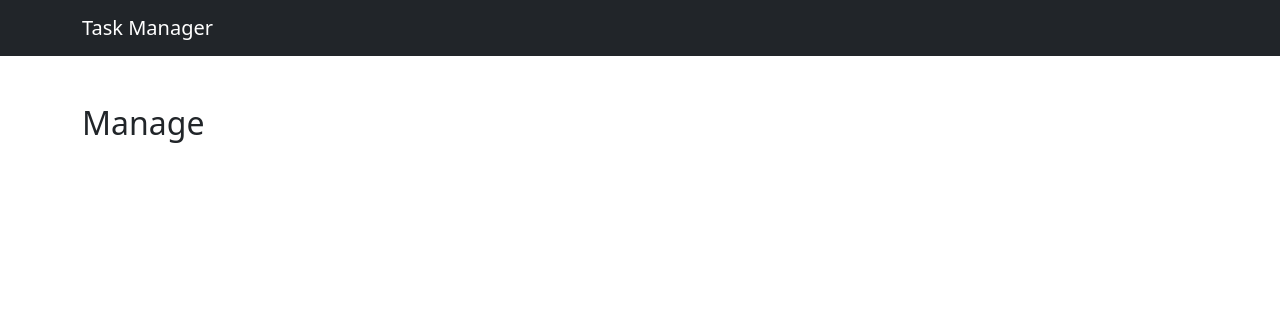
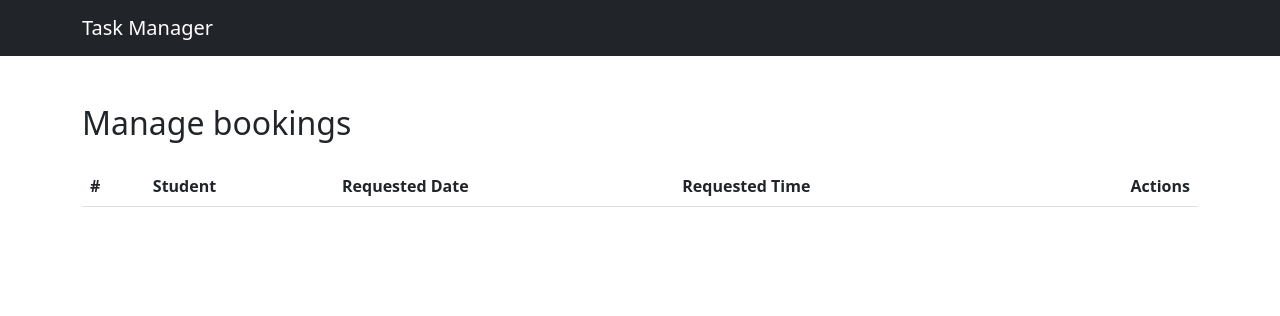
Before and after one commit to yonna-k/CodeTutors, a Django app: template tutorials/templates/manage_bookings.html in a window 1280 px wide. Shown: the top 316 px of the page. Run offline with Django 3.2, Linux system fonts and the light colour scheme; the template is opened without the code that fills it, so the values that code supplies are empty; some libraries are stand-ins or nearby versions.

Commit message:
Use seeded data for students, tutors, booking templates (no Lesson yet)

```diff
--- a/tutorials/templates/manage_bookings.html
+++ b/tutorials/templates/manage_bookings.html
@@ -1,16 +1,32 @@
 {% extends 'manage_entities.html' %}
-    <!-- TODO: fill out similar to manage_users-->
 
 {% block entity_type %}
-
+    bookings
 {% endblock %}
 
 
 {% block table_headers %}
-
+    <th scope="col">#</th>
+    <th scope="col">Student</th>
+    <th scope="col">Requested Date</th>
+    <th scope="col">Requested Time</th>
+    <th scope="col" class="text-end">Actions</th>
 {% endblock %}
 
 
 {% block table_rows %}
-
+    {% for booking in bookings %}
+    <tr>
+        <th scope="col">n</th>
+        <td>{{booking.student.username}}</td>
+        <td>{{booking.date}}</td>
+        <td>{{booking.time}}</td>
+        <!--TODO: add urls with a-href for buttons to function later-->
+        <td class="text-end">
+            <a href="#" class="btn btn-sm btn-outline-primary"><i class="bi bi-eye-fill"></i></a>
+            <a href="#" class="btn btn-sm btn-outline-warning"><i class="bi bi-pencil-fill"></i></a>
+            <a href="#" class="btn btn-sm btn-outline-danger"><i class="bi bi-trash-fill"></i></a>
+        </td>
+    </tr>
+    {% endfor %}
 {% endblock %}
--- a/tutorials/templates/manage_entities.html
+++ b/tutorials/templates/manage_entities.html
@@ -2,7 +2,7 @@
 
 {% block content %}
 <div class="container mt-5">
-    <h2 class="mb-4">Manage {% block entity_type %}{{entity_type}}{% endblock %}</h2>
+    <h2 class="mb-4">Manage {% block entity_type %}{{entity_name}}{% endblock %}</h2>
     <table class="table table-striped table-hover">
         <thead>
         <tr>
--- a/tutorials/templates/manage_users.html
+++ b/tutorials/templates/manage_users.html
@@ -1,7 +1,6 @@
 {% extends 'manage_entities.html' %}
 
-{% block entity_type %}[model name]{% endblock %}
-<!-- TODO: some method to get the model name-->
+{% block entity_type %}{{entity_name}}{% endblock %}
 
 {% block table_headers %}
     <th scope="col">Username</th>
```
Also changed, not shown: code_tutors/urls.py (+4 -5 lines), tutorials/views/admin_views.py (+9 -9 lines), tutorials/views/login_views.py (+0 -25 lines), tutorials/migrations/0014_remove_booking_tutor_remove_tutor_students.py (added).
